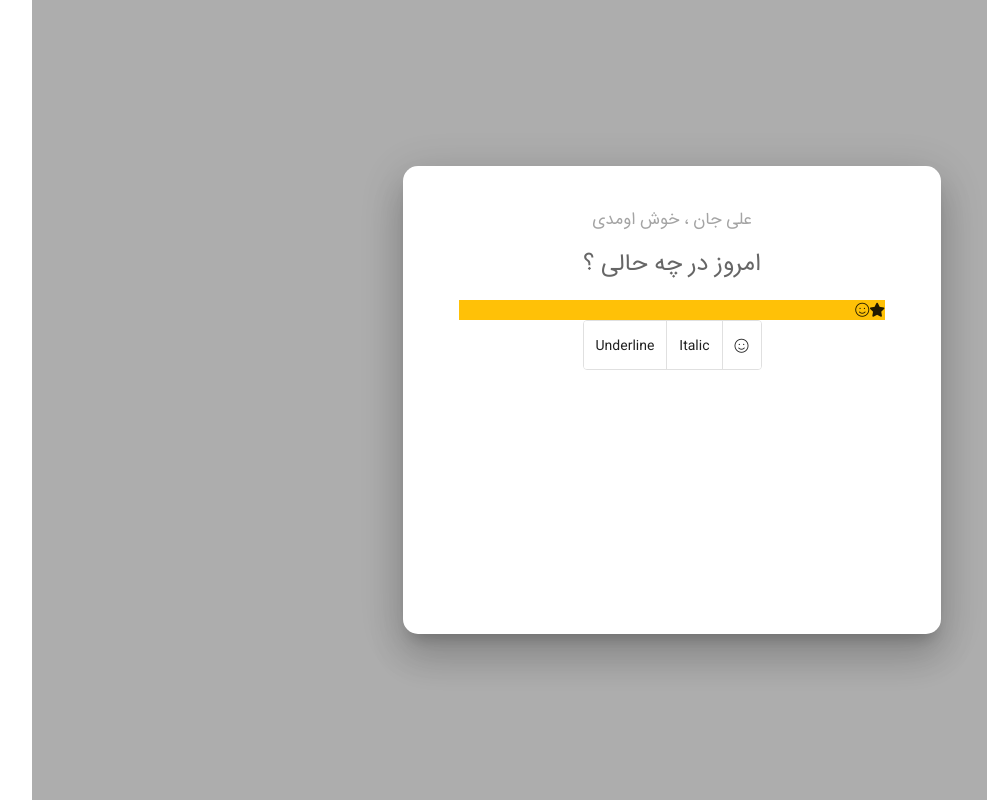
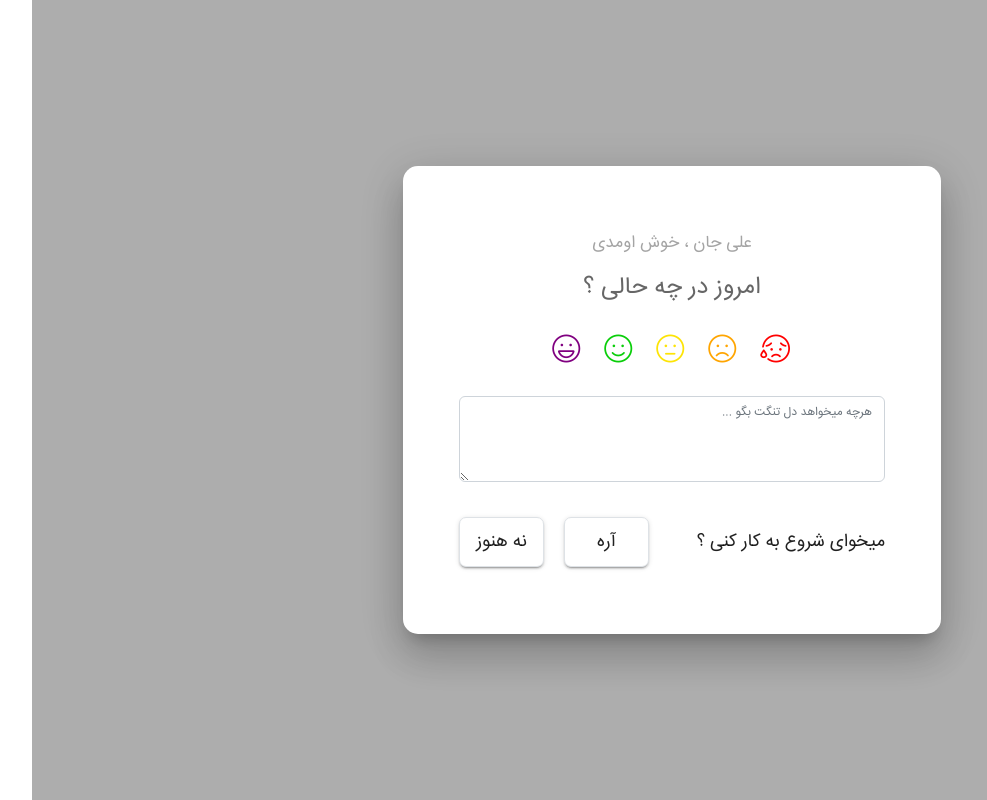
Before and after one commit to Sarah-SanatDoost/TaskTime, an Angular app: page / in a window 1280 px wide. Both pictures are taken after a click on the element 640 px from the left and 529 px from the top of the page. Shown: the whole page, without its empty margins (92-1079 px from the left). Built offline with nearby package versions, Linux system fonts and the light colour scheme.

Commit message:
design dialog ask mode component

```diff
--- a/src/app/app.module.ts
+++ b/src/app/app.module.ts
@@ -25,7 +25,8 @@ import {MatButtonToggleModule} from '@angular/material/button-toggle';
     BrowserAnimationsModule,
     MatDialogModule,
     MatButtonModule,
-    MatButtonToggleModule
+    MatButtonToggleModule,
+
   ],
   providers: [],
   bootstrap: [AppComponent]
--- a/src/app/dialog-ask-mode/dialog-ask-mode.component.css
+++ b/src/app/dialog-ask-mode/dialog-ask-mode.component.css
@@ -13,10 +13,58 @@
     font-size: 24px;
     margin-bottom: 25px;
 }
-.modes{
+/* .modes{
     border: 1px solid grey;
-    /* width: 250px !important; */
+}  */
+.mat-button-toggle{
+    font-size: 28px;
+    border: none !important;
 }
-.pro{
-    font-family: "Font Awesome 5 Pro"
+.laugh{
+    color: purple;
 }
+.smile{
+    color: rgb(10, 206, 10);
+}
+.poker{
+    color: rgb(253, 228, 6);
+}
+.sad{
+    color: orange;
+}
+.cry{
+    color: red;
+}
+
+.mat-button-toggle-group{
+    border: none !important;
+}
+
+.mat-button-toggle-checked{
+    background-color: #4f55c0;
+    color: white;
+}
+.form-group{
+    margin-top: 25px;
+}
+::placeholder{
+    font-size: 12px !important;
+}
+.ask-start-work{
+    margin-top: 35px;
+    font-size: 18px;
+}
+.btns{
+    margin-right: 25px;
+}
+.border{
+    border: 1px solid rgb(224, 224, 224);
+    border-radius: 7px;
+    font-size: 18px;
+    /* padding: 5px 15px; */
+    width: 85px;
+    height: 50px;
+}
+.yes{
+    margin-left: 20px;
+}
--- a/src/app/dialog-ask-mode/dialog-ask-mode.component.html
+++ b/src/app/dialog-ask-mode/dialog-ask-mode.component.html
@@ -1,19 +1,33 @@
-<div class="container d-flex flex-column iransans">
+<div class="container d-flex flex-column justify-content-center iransans rtl">
 
     <p class="welcome d-flex w-100 just justify-content-center">علی جان ، خوش اومدی</p>
 
     <p class="ask-mode d-flex justify-content-center">امروز در چه حالی ؟</p>
 
-    <div class="pro bg-warning"> <i class="fas fa-star"></i> <i class="fal fa-face-smile"></i></div>
+    <!-- <div> <i class="fas fa-star"></i> <i class="fal fa-face-smile"></i></div> -->
 
 
     <div class="d-flex flex-row justify-content-center">
-        <mat-button-toggle-group name="fontStyle" aria-label="Font Style">
-            <mat-button-toggle value="bold"><i class="fa-light fa-face-smile"></i></mat-button-toggle>
-            <mat-button-toggle value="italic">Italic</mat-button-toggle>
-            <mat-button-toggle value="underline">Underline</mat-button-toggle>
+        <mat-button-toggle-group name="fontStyle">
+            <mat-button-toggle class="cry"><i class="fal fa-face-sad-sweat"></i></mat-button-toggle>
+            <mat-button-toggle class="sad"><i class="fal fa-face-frown-slight"></i></mat-button-toggle>
+            <mat-button-toggle class="poker"><i class="fal fa-face-meh"></i></mat-button-toggle>
+            <mat-button-toggle class="smile"><i class="fal fa-face-smile"></i></mat-button-toggle>
+            <mat-button-toggle class="laugh"><i class="fal fa-face-laugh"></i></mat-button-toggle>
         </mat-button-toggle-group>
     </div>
-    <!-- <div class="modes d-flex w-100 justify-content-center">salam</div> -->
-    <!-- <button mat-button mat-dialog-close>close</button> -->
+
+    <div class="form-group">
+        <textarea class="form-control" id="exampleFormControlTextarea1" rows="3"
+            placeholder="هرچه میخواهد دل تنگت بگو ..."></textarea>
+    </div>
+
+    <div class="ask-start-work d-flex flex-row align-items-center justify-content-between">
+        <span>میخوای شروع به کار کنی ؟</span>
+        <div class="d-flex flex-row btns">
+            <button class="border iransans yes" mat-raised-button>آره</button>
+            <button class="border iransans" mat-raised-button>نه هنوز</button>
+        </div>
+    </div>
+
 </div>
--- a/src/app/start/start.component.html
+++ b/src/app/start/start.component.html
@@ -5,7 +5,7 @@
 
     <div class=" d-flex input">
         <!-- *ngFor="let employee of employeeList$ | async" -->
-        <select  class="custom-select border selected">
+        <select class="custom-select border selected">
             <option selected></option>
             <!-- <option>سارا صنعت دوست</option>
             <option>مهسا خاتمی</option>
--- a/src/app/start/start.component.ts
+++ b/src/app/start/start.component.ts
@@ -2,6 +2,7 @@ import { Component, OnInit } from '@angular/core';
 import { MatDialog } from '@angular/material/dialog';
 import { Observable } from 'rxjs';
 import { DialogAskModeComponent } from '../dialog-ask-mode/dialog-ask-mode.component'
+// import { EmployeeService } from '../services/employees.service';
 
 @Component({
   selector: 'app-start',
@@ -14,7 +15,7 @@ export class StartComponent implements OnInit {
 
 // employeeList$ :Observable<any[]> ;
 
-  constructor( public dialog: MatDialog  ) {
+  constructor( public dialog: MatDialog ) {
     // , private service: EmployeesService
    }
 
--- a/src/styles.css
+++ b/src/styles.css
@@ -12,3 +12,6 @@ body { margin: 0; font-family: "IRANSans", "Helvetica Neue", sans-serif; }
 .custom-container .mat-dialog-container {
     border-radius: 15px !important;
  }
+ .rtl{
+    direction: rtl;
+ }
```
